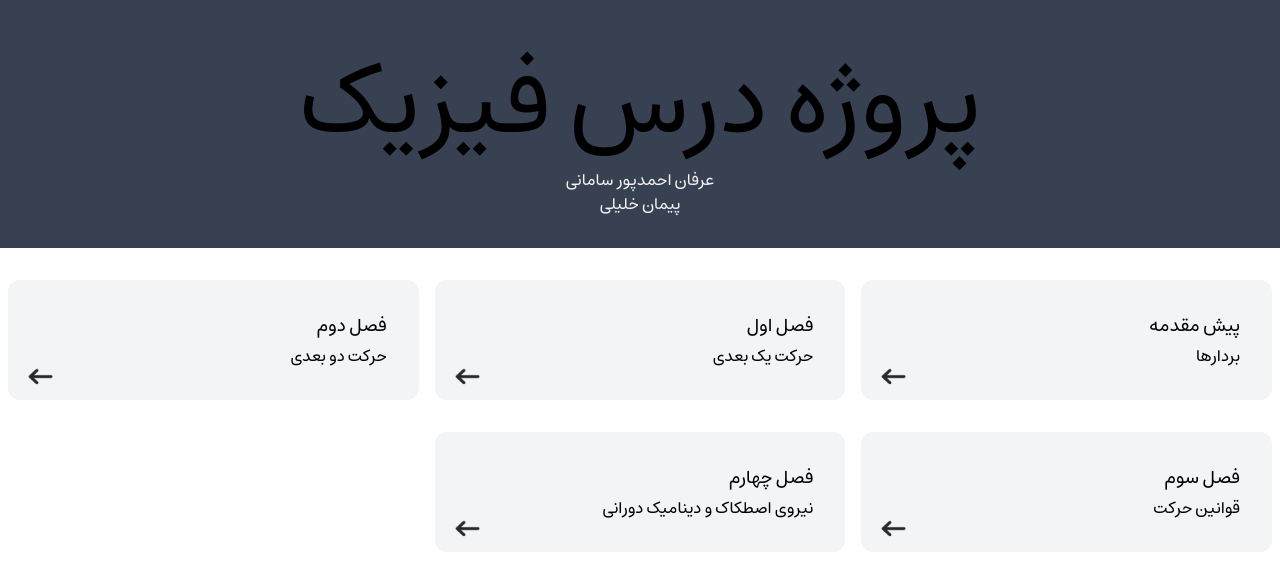
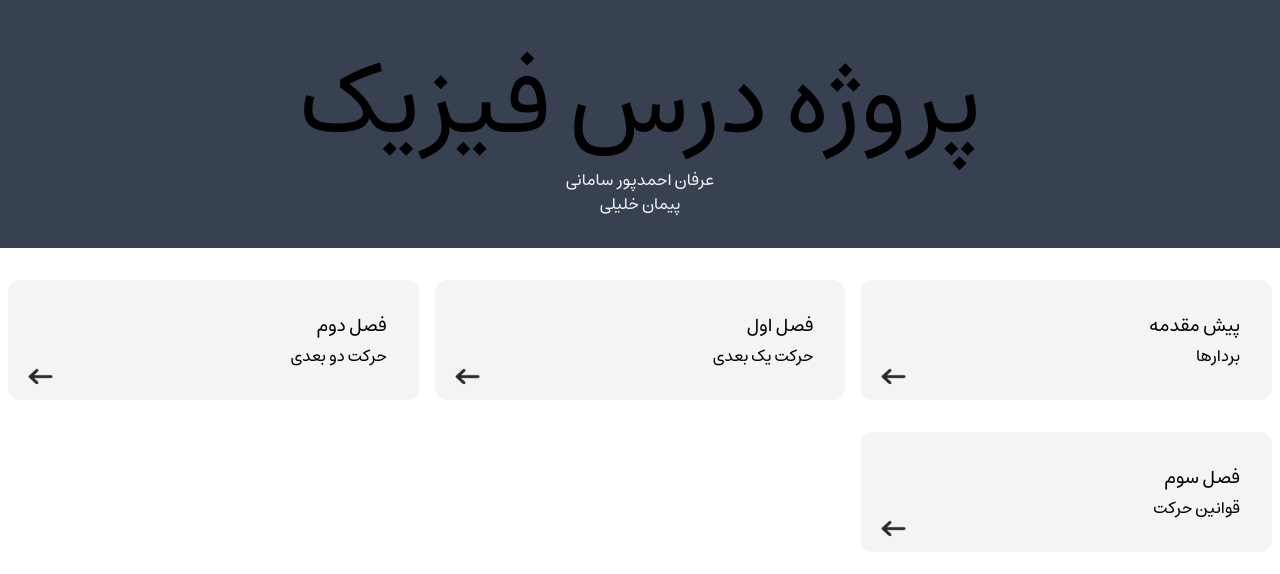
Before and after one commit to esamani77/physic, a Nuxt app: page / in a window 1280 px wide. Shown: the top 574 px of the page. Built offline with nearby package versions, Linux system fonts and the light colour scheme.

Commit message:
fix json

```diff
--- a/components/Card.vue
+++ b/components/Card.vue
@@ -3,7 +3,7 @@
     <div
       v-for="(item, index) in store.lessons"
       :key="item"
-      class="mt-8 w-4/12 px-2"
+      class="mt-8 w-full md:w-4/12 px-2"
     >
       <Item dir="rtl" class="" :item="item" :index="index"></Item>
     </div>
@@ -18,7 +18,6 @@ export default {
       store: useCounter(),
     };
   },
-
 };
 </script>
 
--- a/components/sesson.vue
+++ b/components/sesson.vue
@@ -7,7 +7,7 @@
       {{ store.lessons[index].description }}
     </p>
   </div>
-  <div class="grid grid-cols-3 gap-4 text-right m-5" dir="rtl">
+  <div class="grid grid-cols-1 md:grid-cols-3 gap-4 text-right m-5" dir="rtl">
     <div
       class="bg-gray-100 my-5 p-10 rounded-xl"
       v-for="(formula, formulaIndex) in store.lessons[index].formulas"
--- a/data/data.json
+++ b/data/data.json
@@ -2,26 +2,25 @@
   {
     "name": "پیش مقدمه",
     "title": "بردارها",
-    "description": "سلام",
+    "description": "بردارها کمیت‌هایی هستند با سه ویژگی ، این سه کمیت عبارتند از  بزرگی، راستا و جهت",
     "formulas": [
       {
         "name": "نمایش بردار توسط مولفه‌های دستگاه دکارتی",
         "result": "",
-        "formula": "var1 * cos(var3) + var1 * sin(var2) "
+        "formula": "varx * cos(varT) + varx * sin(varT) "
       },
       {
         "name": "نمایش بردار توسط مولفه‌های قطبی در دستگاه دکارتی",
         "result": "",
         "img": "https://s6.uupload.ir/files/season1_qya5.jpg",
-        "formula": "var1 * cos(var2) + var1 * sin(var2) "
+        "formula": "varx * cos(varT) + varx * sin(varT) "
       }
     ]
   },
   {
     "name": "فصل اول",
     "title": "حرکت یک بعدی",
-
-    "description": "سلام و درد",
+    "description": "سینماتیک فصلی است که حرکت را بدون توجه به عمل به وجود آورنده یعنی نیرو بررسی می‌کند",
     "formulas": [
       {
         "name": "شتاب مکان حرکت دو بعدی",
@@ -49,8 +48,7 @@
   {
     "name": "فصل دوم",
     "title": "حرکت دو بعدی",
-
-    "description": "سلام و درد",
+    "description": "فصل سوم درباره دینامیک صحبت می‌کند که حرکت جسم با توجه به عامل به وجود آورنده یعنی نیرو را بررسی می‌کند",
     "formulas": [
       {
         "name": "نیرو گرانش",
@@ -80,11 +78,5 @@
         "formula": "varm * varv * varv / varr "
       }
     ]
-  },
-  {
-    "name": "فصل چهارم",
-    "title": "نیروی اصطکاک و دینامیک دورانی",
-    "description": "سلام و درد",
-    "formulas": []
   }
 ]
```
